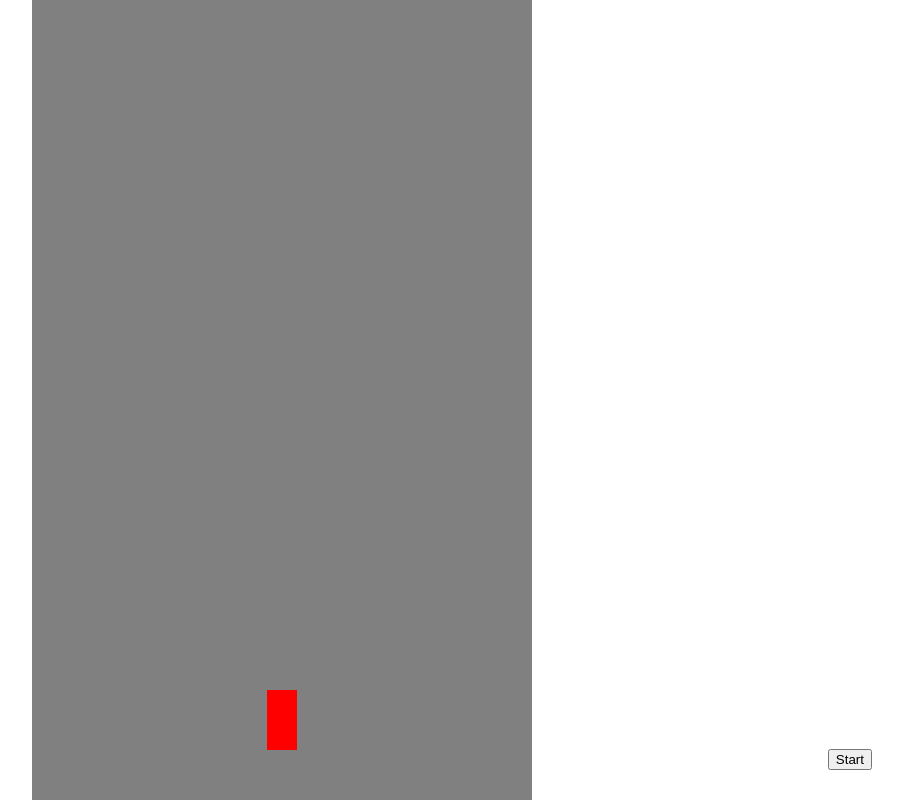
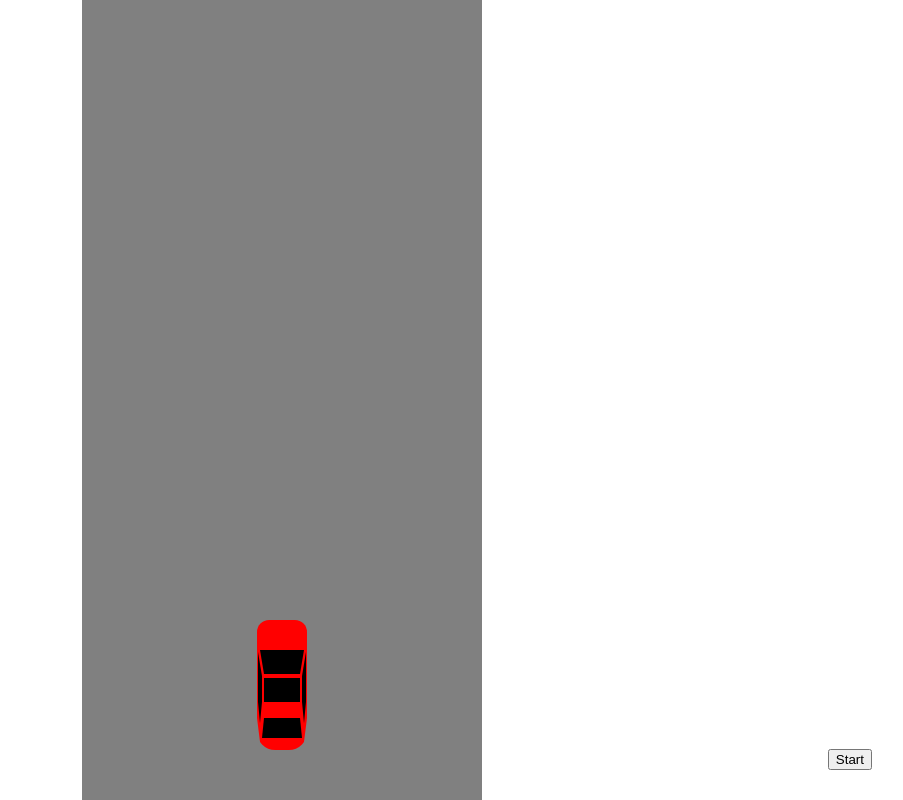
Before and after one commit to yasershomaf/car-racing, a React app: page / in a window 1280 px wide. Shown: the whole page, without its empty margins (358-1261 px from the left). Built offline with nearby package versions, Linux system fonts and the light colour scheme.

Commit message:
Styled cars

```diff
--- a/src/js/components/App/App.css
+++ b/src/js/components/App/App.css
@@ -9,7 +9,7 @@ body {
 }
 
 .road {
-  width: 500px;
+  width: 400px;
   height: 100%;
   margin: 0 auto;
   background-color: gray;
--- a/src/js/components/App/App.js
+++ b/src/js/components/App/App.js
@@ -7,7 +7,7 @@ const App = () => {
 	const [crasSpeed, setCrasSpeed] = useState(10);
 	const [showNewCarEvery, setShowNewCarEvery] = useState(1000);
 	const [cars, setCars] = useState([]);
-	const [carPosition, setCarPosition] = useState(235);
+	const [carPosition, setCarPosition] = useState(175);
 
 	const addCarIntervalRef = useRef(null);
 	const moveCarsIntervalRef = useRef(null);
@@ -24,7 +24,7 @@ const App = () => {
 			}
 			else if(e.keyCode === 39) {
 				setCarPosition(carPosition => {
-					newPosition = Math.min(470, carPosition + 10);
+					newPosition = Math.min(350, carPosition + 10);
 					carPositionRef.current = newPosition;
 					return newPosition;
 				});
@@ -44,7 +44,7 @@ const App = () => {
 
 	const startHandler = () => {
 		setCars([]);
-		setCarPosition(235);
+		setCarPosition(175);
 		canMove.current = true;
 
 		addCarIntervalRef.current = setInterval(() => {
@@ -56,8 +56,8 @@ const App = () => {
 				}, ${
 					Math.floor(Math.random() * 256)
 				})`,
-				left: Math.floor(Math.random() * 470),
-				top: -60
+				left: Math.floor(Math.random() * 351),
+				top: -130
 			}]);
 		}, showNewCarEvery);
 
@@ -67,8 +67,8 @@ const App = () => {
 					const newTop = car.top + crasSpeed;
 
 					if (
-						newTop > window.innerHeight - 170 && newTop < window.innerHeight - 50 &&
-						car.left > carPositionRef.current - 30 && car.left < carPositionRef.current + 30
+						newTop > window.innerHeight - 310 && newTop < window.innerHeight - 50 &&
+						car.left > carPositionRef.current - 50 && car.left < carPositionRef.current + 50
 					) {
 						clearInterval(addCarIntervalRef.current);
 						clearInterval(moveCarsIntervalRef.current);
@@ -88,7 +88,7 @@ const App = () => {
 		<div className="road">
 			{cars.map((car, index) => <Car key={index} color={car.color} top={car.top} left={car.left} />)}
 
-			<Car color="red" top={window.innerHeight - 110} left={carPosition} />
+			<Car color="red" top={window.innerHeight - 180} left={carPosition} />
 		</div>
 
 		<button className="btn-stat" onClick={startHandler}>Start</button>
--- a/src/js/components/Car/Car.css
+++ b/src/js/components/Car/Car.css
@@ -1,5 +1,105 @@
 .car {
-  width: 30px;
-  height: 60px;
   position: absolute;
+	width: 50px;
 }
+
+.car-body {
+	border-radius: 12px 12px 0 0;
+	height: 98px;
+}
+
+.car-back {
+  border-color: transparent;
+	border-radius: 0 0 18px 18px;
+  border-style: solid;
+  border-width: 32px 4px 0;
+	box-sizing: border-box;
+}
+
+.front-glass {
+	border-left: 4px solid transparent;
+	border-right: 4px solid transparent;
+	border-top: 24px solid black;
+	box-sizing: border-box;
+	left: 3px;
+	position: absolute;
+	top: 30px;
+	width: 44px;
+}
+
+.top-glass {
+	background-color: black;
+	height: 24px;
+	left: 7px;
+	position: absolute;
+	top: 58px;
+	width: 36px;
+}
+
+.back-glass {
+	border-bottom: 20px solid black;
+	border-left: 2px solid transparent;
+	border-right: 2px solid transparent;
+	box-sizing: border-box;
+	left: 5px;
+	position: absolute;
+	top: 98px;
+	width: 40px;
+}
+
+.left-front-glass, .right-front-glass {
+	border-bottom: 12px solid black;
+	border-top: 12px solid transparent;
+	box-sizing: border-box;
+	position: absolute;
+	top: 32px;
+	width: 4px;
+}
+
+.left-front-glass {
+	border-left: 2px solid black;
+	border-right: 2px solid transparent;
+	left: 1px;
+}
+
+.right-front-glass {
+	border-left: 2px solid transparent;
+	border-right: 2px solid black;
+	right: 1px;
+}
+
+.left-glass, .right-glass {
+	background-color: black;
+	height: 26px;
+	position: absolute;
+	top: 56px;
+	width: 4px;
+}
+
+.left-glass {
+	left: 1px;
+}
+
+.right-glass {
+	right: 1px;
+}
+
+.left-back-glass, .right-back-glass {
+	border-top: 21px solid black;
+	box-sizing: border-box;
+	position: absolute;
+	top: 82px;
+	width: 4px;
+}
+
+.left-back-glass {
+	border-left: 2px solid transparent;
+	border-right: 2px solid transparent;
+	left: 1px;
+}
+
+.right-back-glass {
+	border-left: 2px solid transparent;
+	border-right: 2px solid transparent;
+	right: 1px;
+}
--- a/src/js/components/Car/Car.js
+++ b/src/js/components/Car/Car.js
@@ -3,8 +3,18 @@ import './Car.css';
 
 const Car = ({color, top, left}) => {
   return (
-    <div className="car" style={{backgroundColor: color, top: top + 'px', left: left + 'px'}}>
-
+    <div className="car" style={{top: top + 'px', left: left + 'px'}}>
+      <div class="car-body" style={{backgroundColor: color}}></div>
+      <div class="car-back" style={{borderTopColor: color}}></div>
+      <div class="front-glass"></div>
+      <div class="top-glass"></div>
+      <div class="back-glass"></div>
+      <div class="left-front-glass"></div>
+      <div class="left-glass"></div>
+      <div class="left-back-glass"></div>
+      <div class="right-front-glass"></div>
+      <div class="right-glass"></div>
+      <div class="right-back-glass"></div>
     </div>
   );
 }
```
